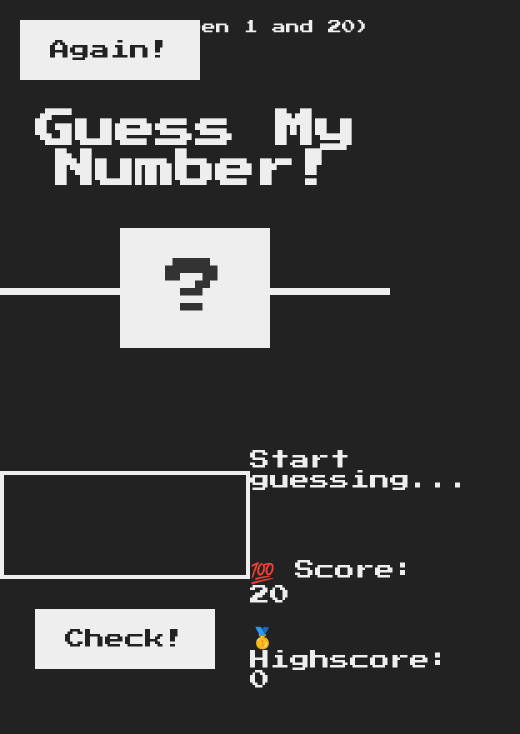
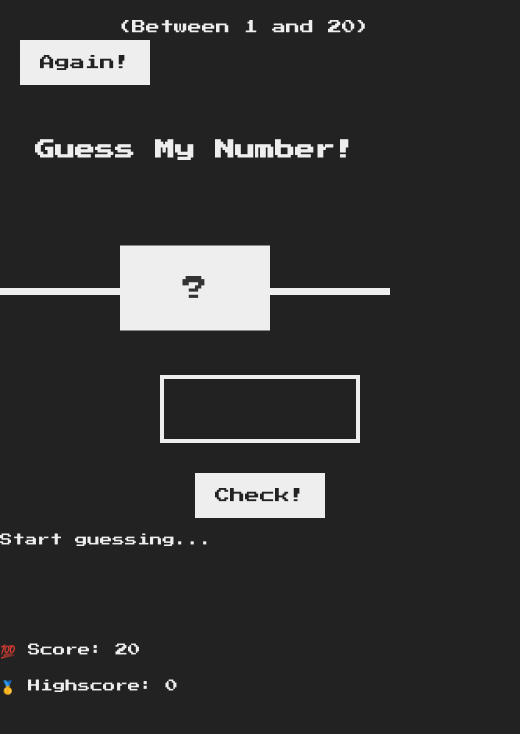
Before and after one commit to saurabhWagh12/Guess-My-Number-, a plain HTML site: page index.html in a window 390 px wide. Shown: the whole page, 520 px wide, since content can reach past the window. Drawn offline with Linux system fonts and the light colour scheme.

Commit message:
Update style.css

```diff
--- a/style.css
+++ b/style.css
@@ -116,3 +116,40 @@ h1 {
 .label-score {
   margin-bottom: 2rem;
 }
+
+/* //Responsiveness */
+@media (min-width:374px) and (max-width:570px){
+
+   h1{
+    font-size: 2rem;
+   }
+   p{
+    font-size: 1.25rem;
+   }
+   .btn {
+    font-size: 1.5rem;
+    padding: 1.5rem 2rem;
+  }
+   .number{
+    font-size: 2.5rem;
+
+   }
+   .guess {
+    margin-top: 8rem;
+    font-size: 3rem;
+    padding: 1.5rem;
+    width: 20rem;
+    margin-bottom: 3rem;
+    /* justify-items:center ; */
+  }
+  main {
+    display: block;
+  }
+  .right{
+    margin-top: 1.5rem;
+    box-sizing: border-box;
+  }
+  .again{
+    top: 4rem;
+  }
+}
```
